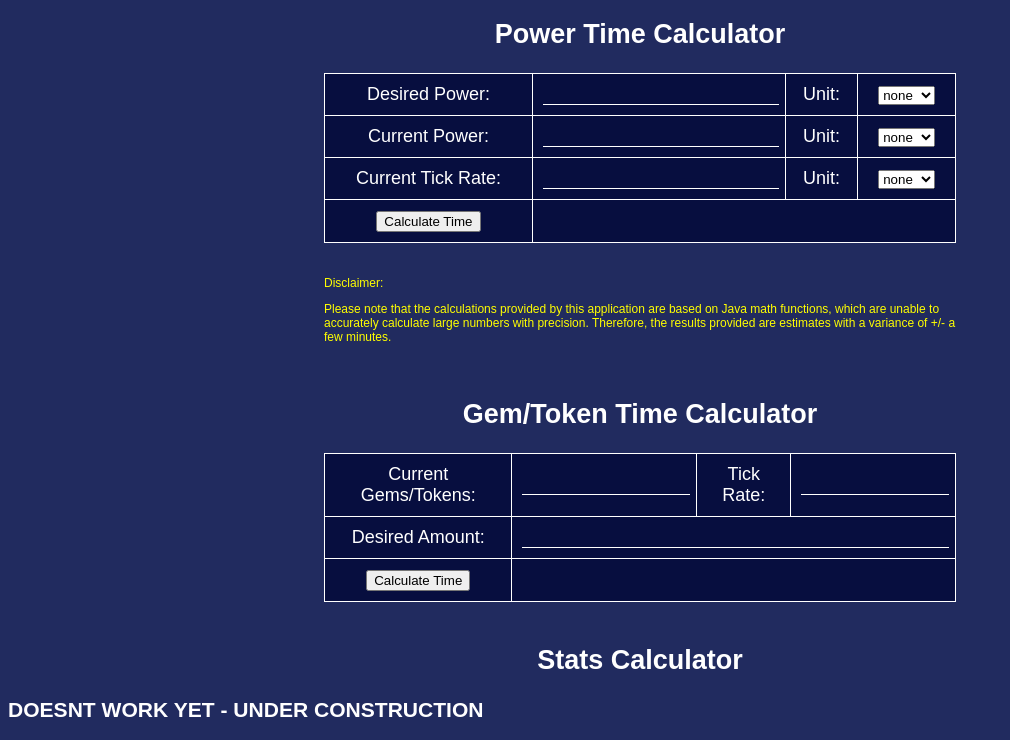
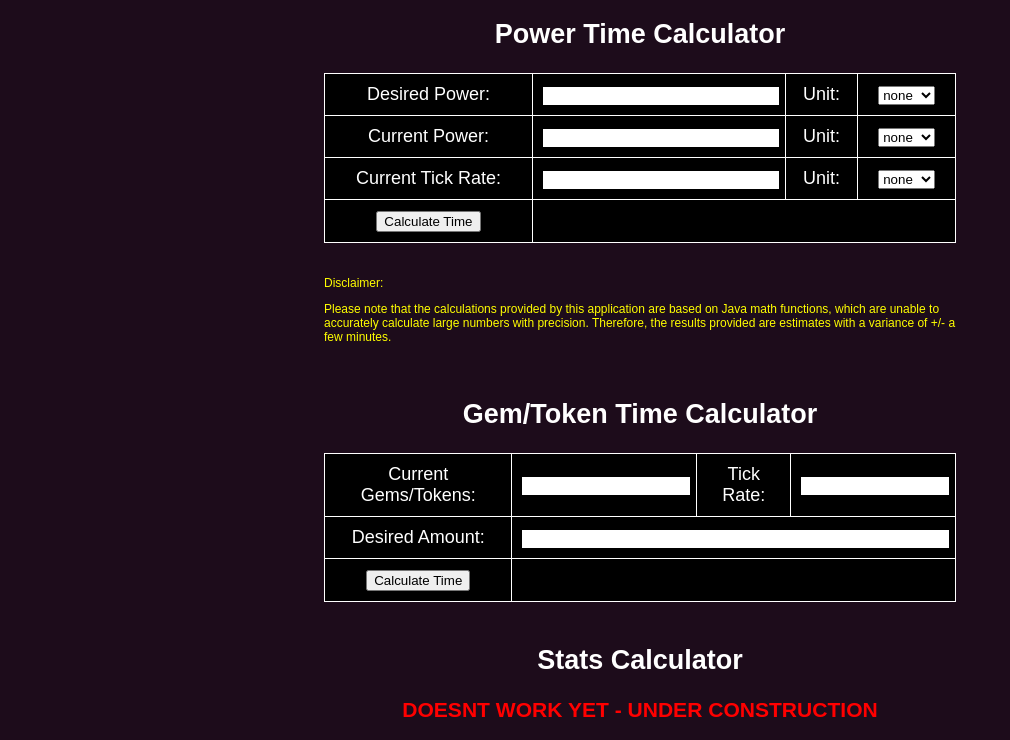
Before and after one commit to ubegformercy/shs, a plain HTML site: page index.html in a window 1280 px wide. Shown: the part 652-1392 px from the top of the page, without its empty margins (0-1010 px from the left). Drawn offline with Linux system fonts and the light colour scheme.

Commit message:
Update styles.css

```diff
--- a/styles.css
+++ b/styles.css
@@ -38,7 +38,7 @@ td:nth-child(2) {
 }
 
 body {
-    background-color: #212B5F;
+    background-color: #1D0C1B;
     color: white;
     font-family: Arial, sans-serif;
 }
@@ -46,9 +46,12 @@ body {
 h1, h2 {
     text-align: center;
 }
-
+h3 {
+    text-align: center;
+    color: red;
+}
 table {
-    background-color: #070E3F;
+    background-color: #000000;
     margin: 0 auto;
     border-collapse: collapse;
     width: 50%;
@@ -61,8 +64,8 @@ td {
 }
 
 input[type="text"], input[type="number"] {
-    background-color: #070E3F;
-    color: white;
+    background-color: white;
+    color: black;
     border: none;
     border-bottom: 1px solid white;
     text-align: center;
```
